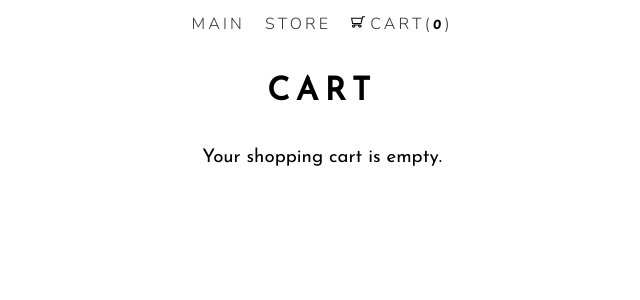
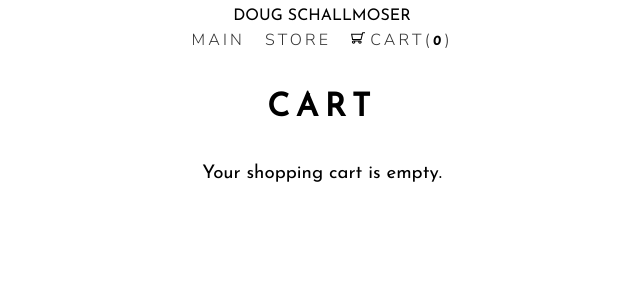
Before and after one commit to dougschallmoser/photography-store, a React (Create React App) app: page /cart in a window 1280 px wide. Shown: the top 300 px of the page, without its empty margins (318-958 px from the left). Built offline with nearby package versions, Linux system fonts and the light colour scheme.

Commit message:
add new unordered list for name

```diff
--- a/src/components/Navbar/Navbar.js
+++ b/src/components/Navbar/Navbar.js
@@ -15,6 +15,9 @@ function Navbar() {
   return (
     <nav>
       <ul>
+        <li>DOUG SCHALLMOSER</li>
+      </ul>
+      <ul>
         <li><Link to="/">MAIN</Link></li>
         <li><Link to="/store">STORE</Link></li>
         <li>
```
